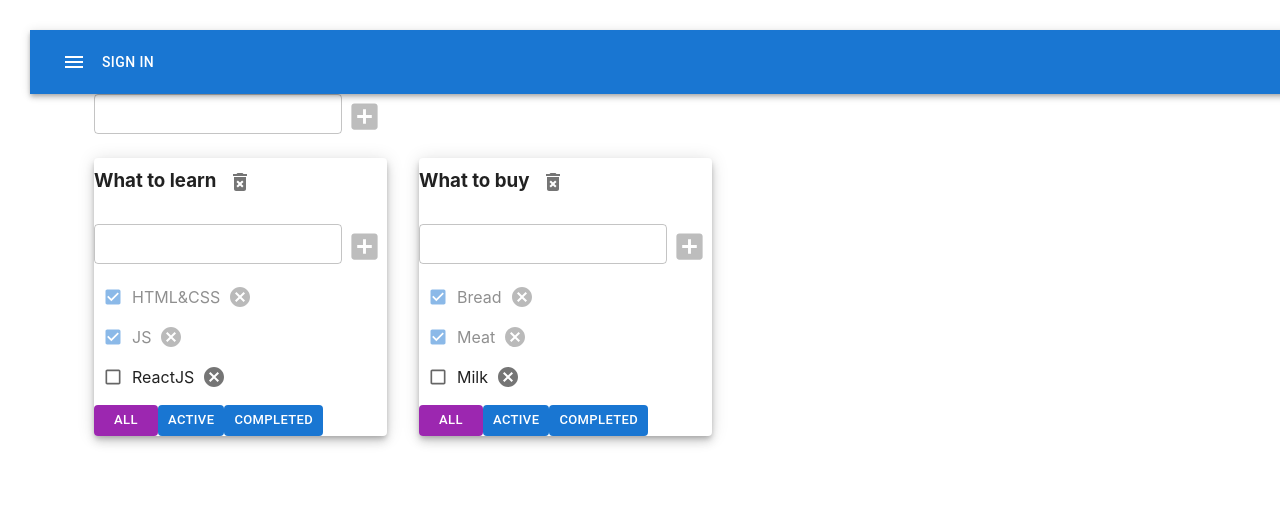
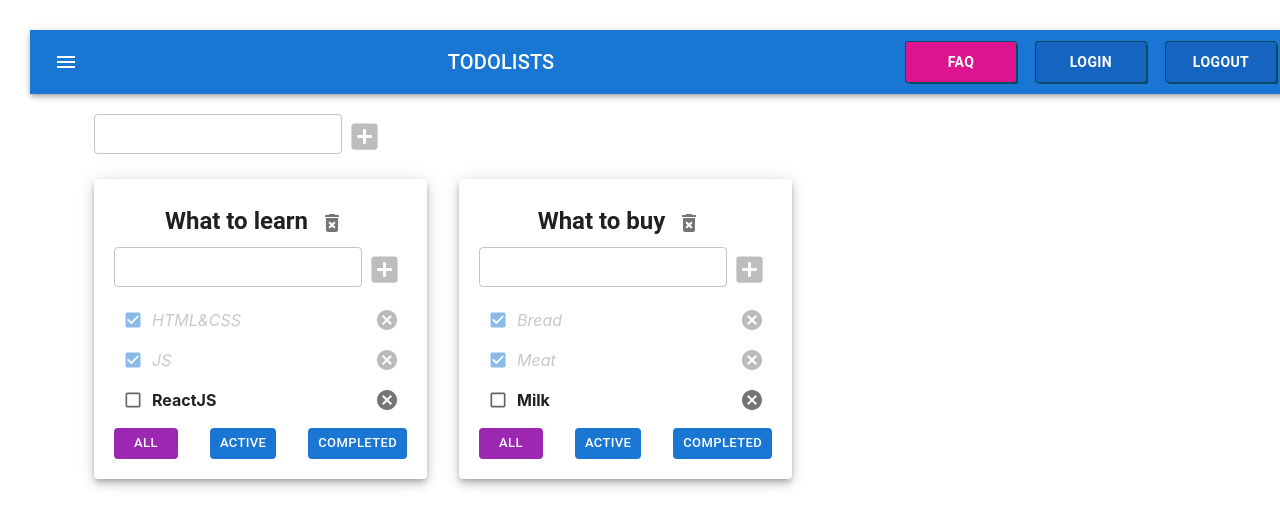
Before and after one commit to ElenaWebDev984/todolist-05-3, a React (Vite) app: page / in a window 1280 px wide. Shown: the top 528 px of the page. Built offline with nearby package versions, Linux system fonts and the light colour scheme.

Commit message:
add  customization

```diff
--- a/src/App.tsx
+++ b/src/App.tsx
@@ -4,10 +4,11 @@ import {v1} from 'uuid'
 import {Task, TodolistItem} from './TodolistItem'
 import {getTasksForRender} from "./utils.ts";
 import {CreateItemTitleForm} from "./CreateItemTitleForm.tsx";
-import {AppBar, Container, Grid, Paper, Toolbar} from "@mui/material";
+import {AppBar, Container, Grid, Paper, Toolbar, Typography} from "@mui/material";
 import IconButton from "@mui/material/IconButton";
-import Button from "@mui/material/Button";
+// import Button from "@mui/material/Button";
 import MenuIcon from '@mui/icons-material/Menu';
+import {NavButton} from "./NavButton.ts";
 
 export type FilterValues = 'all' | 'active' | 'completed'
 
@@ -104,10 +105,9 @@ export const App = () => {
 
     const todolistsComponents = todolists.map(tl => {
         return (
-            <Grid>
-                <Paper elevation={6}>
-                    <TodolistItem key={tl.id}
-                                  id={tl.id}
+            <Grid key={tl.id}>
+                <Paper elevation={6} sx={{padding: '20px'}}>
+                    <TodolistItem id={tl.id}
                                   title={tl.title}
                                   tasks={getTasksForRender(tasks[tl.id], tl.filter)}
                                   deleteTask={deleteTask}
@@ -129,14 +129,24 @@ export const App = () => {
         <div className="app">
             <AppBar position={'static'}>
                 <Toolbar>
-                    <IconButton color={'inherit'}>
+                    <IconButton color={'inherit'}
+                                size={'large'}
+                                edge={'start'}
+                                aria-label={'menu'}
+                                sx={{mr: 2}}
+                    >
                         <MenuIcon/>
                     </IconButton>
-                    <Button color={'inherit'}>Sign in</Button>
+                    <Typography align={'center'} variant={'h6'} component={'div'} sx={{flexGrow: 1}}>
+                        TODOLISTS
+                    </Typography>
+                    <NavButton background={'#dc148f'}>FAQ</NavButton>
+                    <NavButton>Login</NavButton>
+                    <NavButton>Logout</NavButton>
                 </Toolbar>
             </AppBar>
             <Container maxWidth={'lg'}>
-                <Grid container>
+                <Grid container sx={{p: '20px 0'}}>
                     <CreateItemTitleForm createTitle={createTodolist}
                                          maxTitleLength={10}
                                          minTitleLength={3}/>
--- /dev/null
+++ b/src/NavButton.ts
@@ -0,0 +1,18 @@
+import {styled} from "@mui/material";
+import Button from "@mui/material/Button";
+
+type Props = {
+    background?: string
+}
+
+
+export const NavButton = styled(Button)<Props>(({background}) => ({
+    minWidth: '110px',
+    fontWeight: 'bold',
+    boxShadow: '0 0 0 1px #054B62, 2px 2px 0 0 #054B62',
+    borderRadius: '2px',
+    margin: '0 10px',
+    padding: '8px 24px',
+    color: '#ffffff',
+    background: background || '#1565C0',
+}))
--- /dev/null
+++ b/src/Todolist.styles.ts
@@ -0,0 +1,13 @@
+import {SxProps} from '@mui/material'
+
+export const containerSx: SxProps = {
+    display: 'flex',
+    justifyContent: 'space-between',
+}
+
+export const getListItemSx = (isDone: boolean):SxProps => ({
+    p: 0,
+    fontWeight: isDone ? 'normal' : 'bold',
+    fontStyle: isDone ? 'italic' : 'none',
+    opacity: isDone ? 0.5 : 1,
+})
--- a/src/TodolistItem.tsx
+++ b/src/TodolistItem.tsx
@@ -9,7 +9,8 @@ import IconButton from '@mui/material/IconButton';
 import CancelIcon from '@mui/icons-material/Cancel';
 import DeleteForeverIcon from '@mui/icons-material/DeleteForever';
 import Checkbox from '@mui/material/Checkbox';
-import {List, ListItem} from "@mui/material";
+import {Box, List, ListItem, Typography} from "@mui/material";
+import {containerSx, getListItemSx} from "./Todolist.styles.ts";
 
 
 export type Task = {
@@ -58,18 +59,24 @@ export const TodolistItem = (props: Props) => {
 
 
     return (
-        <div>
-            <h3>
+        <Box>
+            <Typography align={'center'}
+                        variant={'h5'}
+                        sx={{fontWeight: 'bold'}}
+            >
+                <Box>
                     <EditableSpan title={title}
                                   createItemTitle={changeTodolistTitleHandler}
                     />
+
                     <IconButton
                         size={'large'}
                         onClick={() => deleteTodolist(id)}
                     >
                         <DeleteForeverIcon/>
                     </IconButton>
-            </h3>
+                </Box>
+            </Typography>
 
             <CreateItemTitleForm createTitle={createTaskHandler}/>
 
@@ -91,9 +98,11 @@ export const TodolistItem = (props: Props) => {
 
                         return (
                             <ListItem key={task.id}
+                                      sx={containerSx}
                                       className={task.isDone ? 'is-done' : ''}
                                       disablePadding
                             >
+                                <Box sx={{display: 'flex', alignItems: 'center'}}>
                                     <Checkbox
                                         size={'small'}
                                         checked={task.isDone}
@@ -101,10 +110,12 @@ export const TodolistItem = (props: Props) => {
                                     >
 
                                     </Checkbox>
+                                    <Box sx={getListItemSx(task.isDone)}>
                                         <EditableSpan title={task.title}
                                                       createItemTitle={changeTaskTitleHandler}
                                         />
-
+                                    </Box>
+                                </Box>
                                 <IconButton
                                     onClick={deleteTaskHandler}
                                 >
@@ -115,7 +126,7 @@ export const TodolistItem = (props: Props) => {
                     })}
                 </List>
             )}
-            <div>
+            <Box sx={containerSx}>
                 <Button variant={'contained'}
                         size={'small'}
                         onClick={() => changeTodolistFilter('all', id)}
@@ -140,7 +151,7 @@ export const TodolistItem = (props: Props) => {
                 >
                     Completed
                 </Button>
-            </div>
-        </div>
+            </Box>
+        </Box>
     )
 }
```
Lines whose indentation alone changed are shown as unchanged.
